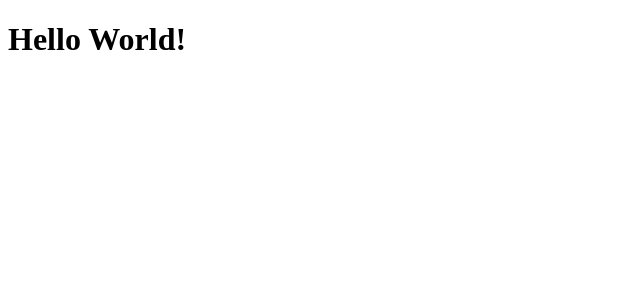
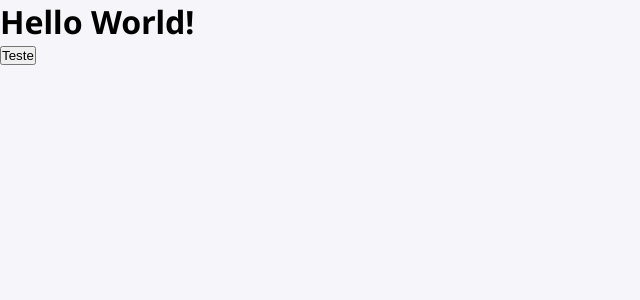
Before and after one commit to AlissonFA/adivinhe, a React (Vite) app: page / in a window 1280 px wide. Shown: the top 300 px of the page, without its empty margins (0-640 px from the left). Built offline with nearby package versions, Linux system fonts and the light colour scheme.

Commit message:
style: ajustando estilos globais

```diff
--- a/index.html
+++ b/index.html
@@ -1,10 +1,13 @@
 <!doctype html>
 <html lang="pt-BR">
   <head>
+    <link rel="preconnect" href="https://fonts.googleapis.com">
+    <link rel="preconnect" href="https://fonts.gstatic.com" crossorigin>
     <meta charset="UTF-8" />
-    <link rel="icon" type="image/svg+xml" href="/favicon.svg" />
+    <link rel="icon" type="image/svg+xml" href="/icon.svg" />
     <meta name="viewport" content="width=device-width, initial-scale=1.0" />
     <title>Adivinhe</title>
+    <link href="https://fonts.googleapis.com/css2?family=Noto+Sans:ital,wght@0,100..900;1,100..900&display=swap" rel="stylesheet">
   </head>
   <body>
     <div id="root"></div>
--- a/src/App.tsx
+++ b/src/App.tsx
@@ -2,6 +2,7 @@
   return (
     <div>
       <h1>Hello World!</h1>
+      <button>Teste</button>
     </div>
   )
 }
--- a/src/global.css
+++ b/src/global.css
@@ -0,0 +1,24 @@
+* {
+  margin: 0;
+  padding: 0;
+  box-sizing: border-box;
+}
+
+:root {
+  font-size: 1rem;
+}
+
+body {
+  background-color: #f5f5fa;
+  font-family: "Noto Sans", sans-serif;
+  font-optical-sizing: auto;
+}
+
+button {
+  cursor: pointer;
+  transition: filter 0.2s;
+
+  &:hover {
+    filter: brightness(0.9);
+  }
+}
```
